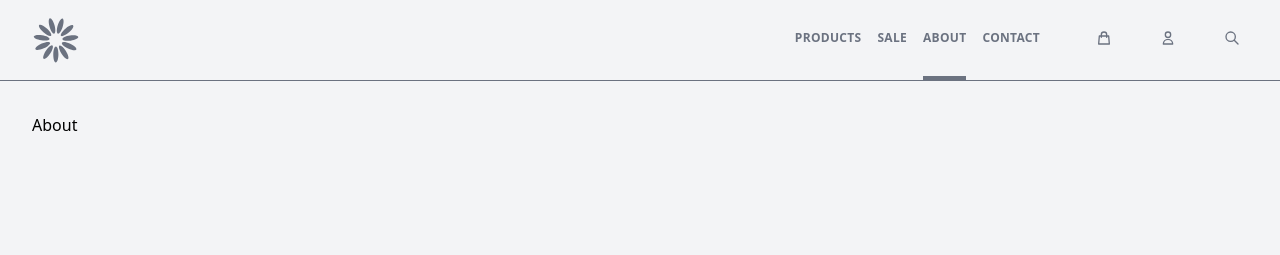
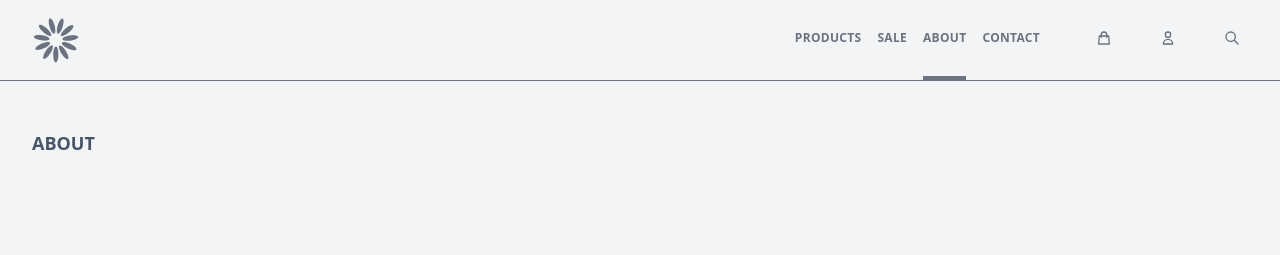
Before and after one commit to gosiajaninska/next-app, a Next.js app: page /about in a window 1280 px wide. Shown: the top 255 px of the page. Built offline with nearby package versions, Linux system fonts and the light colour scheme.

Commit message:
move header and footer to app

```diff
--- a/pages/_app.tsx
+++ b/pages/_app.tsx
@@ -1,10 +1,15 @@
 import '../styles/globals.css'
 import type { AppProps } from 'next/app'
+import { Header } from "../components/Header"
+import { Footer } from "../components/Footer"
+
 
 function MyApp({ Component, pageProps }: AppProps) {
   return (
     <div className="container flex flex-col min-h-screen relative">
+      <Header></Header>
       <Component {...pageProps} />
+      <Footer></Footer>
     </div>
     )
 }
--- a/pages/about.tsx
+++ b/pages/about.tsx
@@ -1,14 +1,8 @@
 import { Main } from "../components/Main"
-import { Footer } from "../components/Footer"
-import { Header } from "../components/Header"
 
 const About = () => {
   return (
-    <>
-      <Header></Header>
-      <Main cssClass="p-8"><h1>About</h1></Main>
-      <Footer></Footer>
-    </>
+    <Main><h1 className="uppercase text-lg font-bold text-slate-600 py-12 px-8">About</h1></Main>
   )
 }
 
--- a/pages/index.tsx
+++ b/pages/index.tsx
@@ -1,7 +1,5 @@
-import { Header } from "../components/Header"
 import { Main } from "../components/Main"
 import { Product } from "../components/Product"
-import { Footer } from "../components/Footer"
 
 const DATA = {
   name: "Consectetur adipiscing",
@@ -13,13 +11,9 @@ const DATA = {
 
 const Home = () => {
   return (
-    <>
-      <Header></Header>
-      <Main>
-        <Product desc={DATA.desc} name={DATA.name} imgUrl={DATA.imgUrl} imgAlt={DATA.imgAlt} rating={DATA.rating} />
-      </Main>
-      <Footer></Footer>
-    </>
+    <Main>
+      <Product desc={DATA.desc} name={DATA.name} imgUrl={DATA.imgUrl} imgAlt={DATA.imgAlt} rating={DATA.rating} />
+    </Main>
   )
 }
 
--- a/pages/products/index.tsx
+++ b/pages/products/index.tsx
@@ -1,14 +1,9 @@
-import { Header } from "../../components/Header"
 import { Main } from "../../components/Main"
-import { Footer } from "../../components/Footer"
 import { Product } from "../../components/Product"
 import { PRODUCTS } from "../api/products"
 
-const Users = () => {
+const Products = () => {
   return (
-    <>
-      <Header></Header>
-
     <Main>
       <h1 className="uppercase text-lg font-bold text-slate-600 py-12 px-8">Products</h1>
       <div className="flex flex-col gap-8">
@@ -19,10 +14,7 @@ const Users = () => {
       }
       </div>
     </Main>
-
-      <Footer></Footer>
-    </>
   )
 }
 
-export default Users
+export default Products
```
Lines whose indentation alone changed are shown as unchanged.
